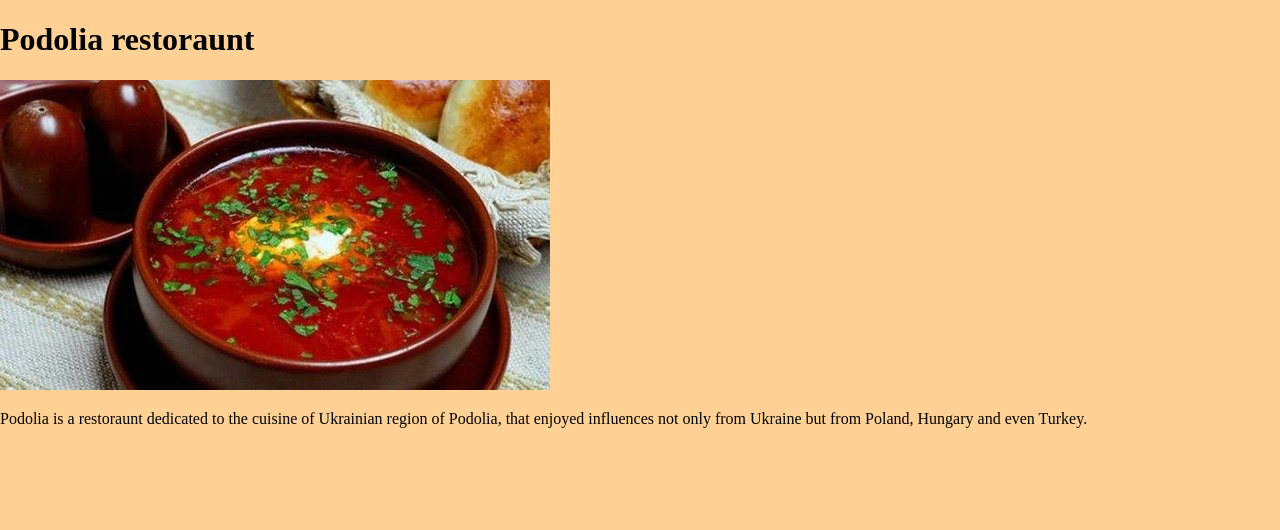
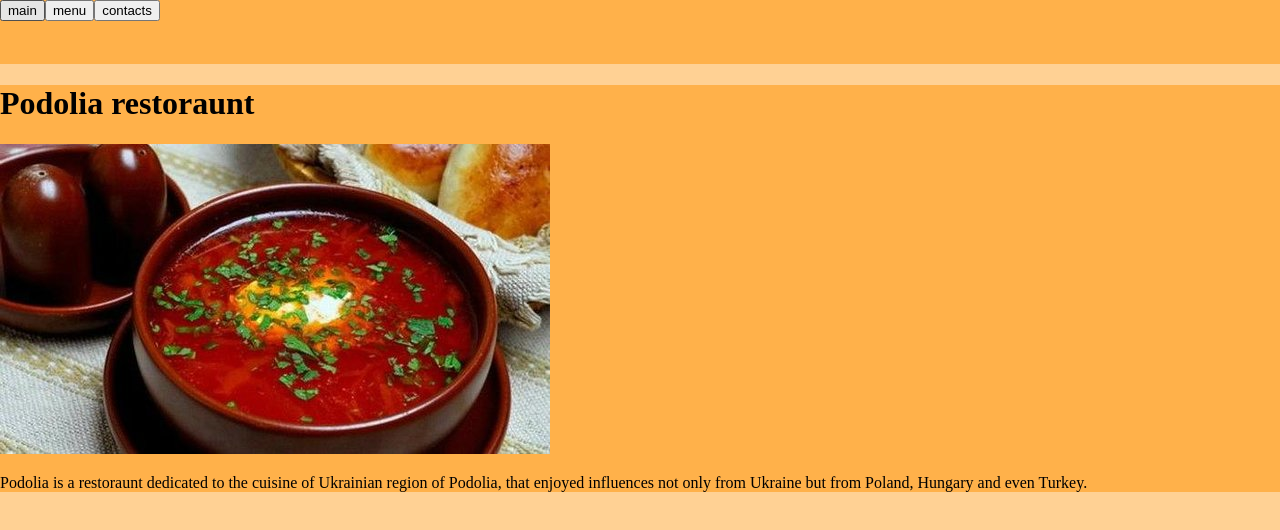
Before and after one commit to bigheha/restorauntPage, a website built with webpack: page dist/index.html in a window 1280 px wide. Built offline with nearby package versions, Linux system fonts and the light colour scheme.

Commit message:
implemented menu button, fixed deleteChild bug

```diff
--- a/src/index.js
+++ b/src/index.js
@@ -1,4 +1,32 @@
 import landing from "./landing";
 import './styles.css';
+import menu from "./menu";
+
 const content = document.querySelector('.content');
 content.appendChild(landing);
+
+const header = document.createElement("div");
+header.classList.add('header');
+
+const mainButton = document.createElement('button');
+mainButton.innerHTML = 'main';
+mainButton.addEventListener('click', () => {
+    content.removeChild(content.firstElementChild);
+    content.appendChild(landing);
+});
+header.appendChild(mainButton);
+
+const menuButton = document.createElement('button');
+menuButton.innerHTML = 'menu';
+menuButton.addEventListener('click', () => {
+    content.removeChild(content.firstElementChild);
+    content.appendChild(menu);
+})
+header.appendChild(menuButton);
+
+const contactsButton = document.createElement('button');
+contactsButton.innerHTML = 'contacts';
+header.appendChild(contactsButton);
+
+const body = document.querySelector('body');
+body.insertBefore(header, content);
--- a/src/landing.js
+++ b/src/landing.js
@@ -1,7 +1,7 @@
 const landing = document.createElement('div');
 
 const heading = document.createElement('h1');
-heading.innerHTML = 'Podolia restoraunt'
+heading.innerHTML = 'Podolia restoraunt';
 landing.appendChild(heading);
 
 const image = document.createElement('img');
--- /dev/null
+++ b/src/menu.js
@@ -0,0 +1,19 @@
+const menu = document.createElement('div');
+
+const dish = document.createElement('div');
+
+const image = document.createElement('img');
+image.setAttribute('src', 'hoverla.jpg');
+dish.appendChild(image);
+const title = document.createElement('h4');
+title.innerHTML = 'BORSHCH';
+dish.appendChild(title);
+const text = document.createElement('p');
+text.innerHTML = 'Borshch is the only meal there is';
+dish.appendChild(text);
+
+menu.appendChild(dish);
+menu.appendChild(dish);
+menu.appendChild(dish);
+
+export default menu;
--- a/src/styles.css
+++ b/src/styles.css
@@ -7,6 +7,10 @@
 
 .header {
     width: 100%;
-    height: 20px;
+    height: 8vh;
+    background-color: rgb(255, 177, 74);
+}
 
+.content {
+    background-color: rgb(255, 177, 74);
 }
--- a/webpack.config.js
+++ b/webpack.config.js
@@ -1,6 +1,7 @@
 const path = require('path');
 
 module.exports = {
+    mode: 'development',
     entry: './src/index.js',
     output: {
         filename: 'main.js',
```
Also changed, not shown: dist/main.js.
